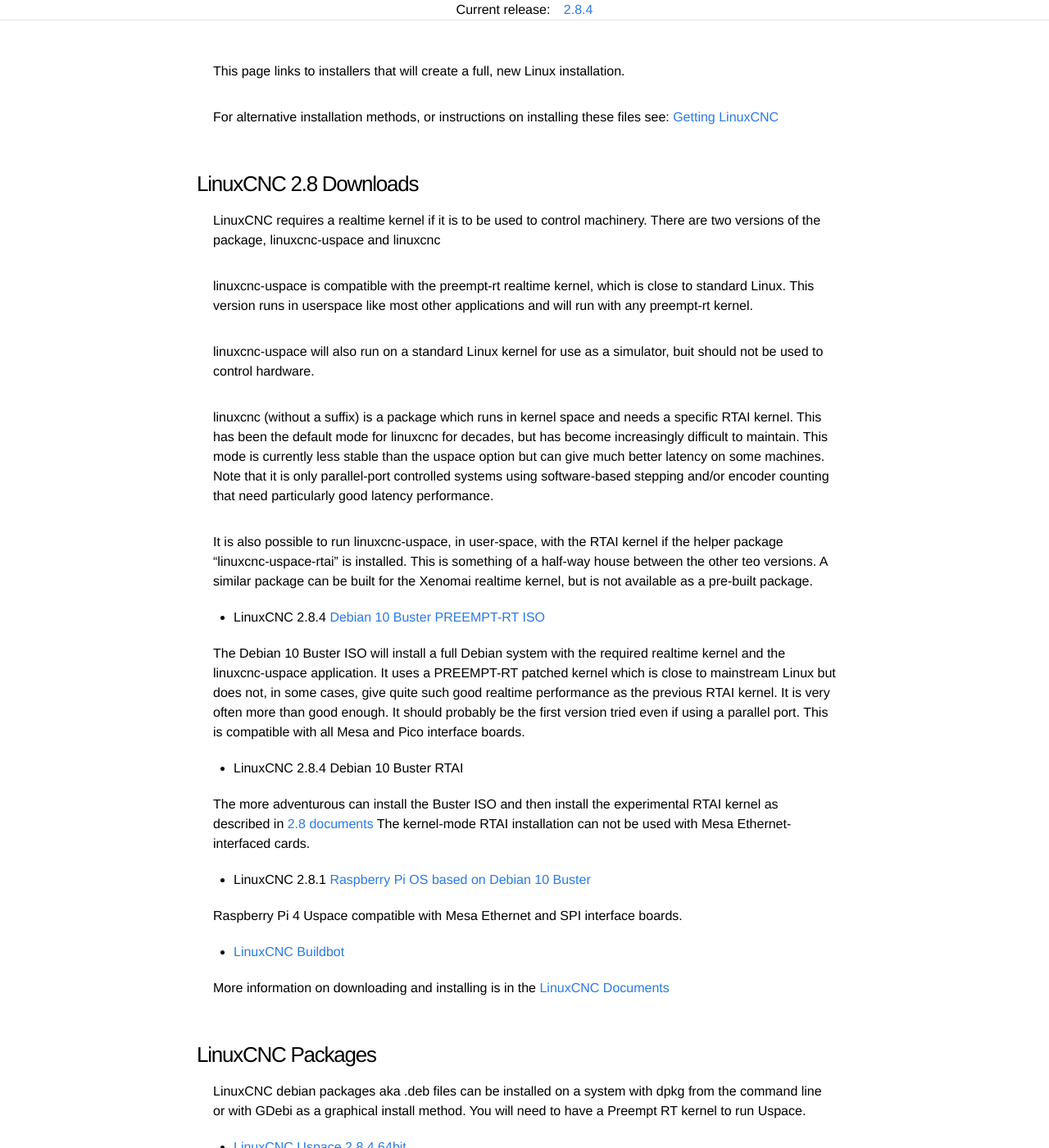
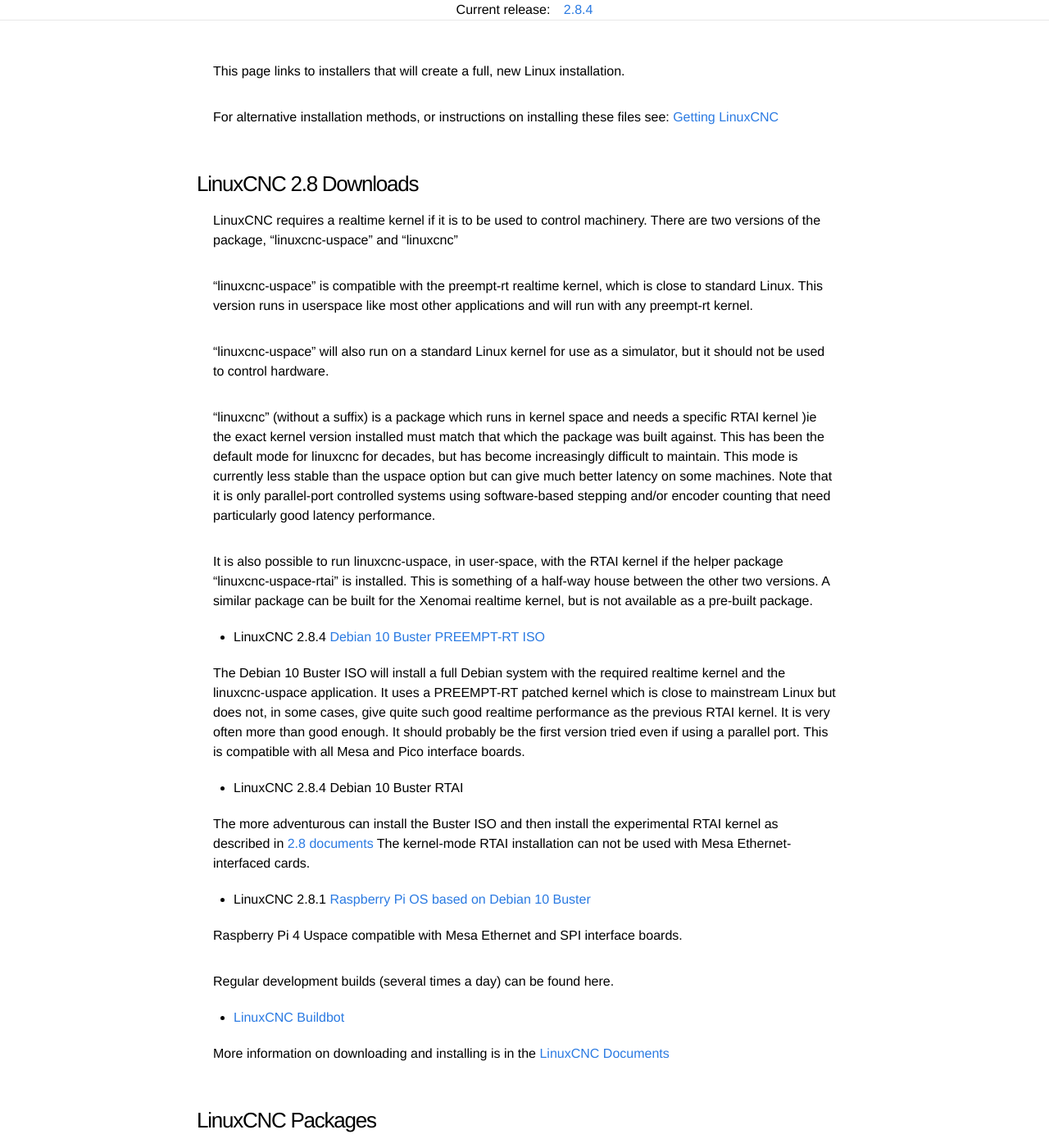
Before and after one commit to LinuxCNC/wlo, a Jekyll site: the page built from downloads/index.md, in a window 1280 px wide and 1400 px high, scrolled down 192 px. Shown: the whole window at 82% size. Built offline with Jekyll 4.4.1, drawn with Linux system fonts in a browser that asks for light colours; some of the changed text lies outside the part shown.

Commit message:
Fix typos

```diff
--- a/downloads/index.md
+++ b/downloads/index.md
@@ -17,26 +17,28 @@
 ## LinuxCNC 2.8 Downloads
 
 LinuxCNC requires a realtime kernel if it is to be used to control machinery.
-There are two versions of the package, linuxcnc-uspace and linuxcnc
+There are two versions of the package, "linuxcnc-uspace" and "linuxcnc"
 
-linuxcnc-uspace is compatible with the preempt-rt realtime kernel, which
+"linuxcnc-uspace" is compatible with the preempt-rt realtime kernel, which
 is close to standard Linux. This version runs in userspace like most
 other applications and will run with any preempt-rt kernel.
 
-linuxcnc-uspace will also run on a standard Linux kernel for use as a
-simulator, buit should not be used to control hardware.
+"linuxcnc-uspace" will also run on a standard Linux kernel for use as a
+simulator, but it should not be used to control hardware.
 
-linuxcnc (without a suffix) is a package which runs in kernel space and needs a specific
-RTAI kernel. This has been the default mode for linuxcnc for decades, but
-has become increasingly difficult to maintain. This mode is currently
-less stable than the uspace option but can give much better latency on
-some machines. Note that it is only parallel-port controlled systems using
-software-based stepping and/or encoder counting that need particularly
-good latency performance.
+"linuxcnc" (without a suffix) is a package which runs in kernel space
+and needs a specific RTAI kernel )ie the exact kernel version installed
+must match that which the package was built against. This has been the
+default mode for linuxcnc for decades, but has become increasingly
+difficult to maintain. This mode is currently less stable than the
+uspace option but can give much better latency on some machines. Note
+that it is only parallel-port controlled systems using software-based
+stepping and/or encoder counting that need particularly good latency
+performance.
 
 It is also possible to run linuxcnc-uspace, in user-space, with the RTAI
 kernel if the helper package "linuxcnc-uspace-rtai" is installed. This is
-something of a half-way house between the other teo versions. A similar
+something of a half-way house between the other two versions. A similar
 package can be built for the Xenomai realtime kernel, but is not available
 as a pre-built package.
 
@@ -64,7 +66,7 @@
 Raspberry Pi 4 Uspace compatible with Mesa Ethernet and SPI interface boards.
 
 
-
+Regular development builds (several times a day) can be found here.
 * [LinuxCNC Buildbot](http://buildbot.linuxcnc.org/)
 
 More information on downloading and installing is in the
@@ -75,12 +77,14 @@
 
 LinuxCNC debian packages aka .deb files can be installed on a system with dpkg
 from the command line or with GDebi as a graphical install method. You will need
-to have a Preempt RT kernel to run Uspace.
+to have a compatible realtime kernel to control machinery.
 
 * [LinuxCNC Uspace 2.8.4 64bit](https://www.linuxcnc.org/dists/buster/2.8-rtpreempt/binary-amd64/linuxcnc-uspace_2.8.4_amd64.deb)
 * [LinuxCNC Uspace 2.8.4 32bit](https://www.linuxcnc.org/dists/buster/2.8-rtpreempt/binary-i386/linuxcnc-uspace_2.8.4_i386.deb)
 * [LinuxCNC Uspace 2.8.4 armhf](https://www.linuxcnc.org/dists/buster/2.8-rtpreempt/binary-armhf/linuxcnc-uspace_2.8.4_armhf.deb)
 * LinuxCNC Docs [English](https://www.linuxcnc.org/dists/buster/2.8-rtpreempt/binary-amd64/linuxcnc-doc-en_2.8.4_all.deb) [Spanish](https://www.linuxcnc.org/dists/buster/2.8-rtpreempt/binary-amd64/linuxcnc-doc-es_2.8.4_all.deb) [French](https://www.linuxcnc.org/dists/buster/2.8-rtpreempt/binary-amd64/linuxcnc-doc-fr_2.8.4_all.deb) [Japanese (partial)](https://www.linuxcnc.org/dists/buster/2.8-rtpreempt/binary-amd64/linuxcnc-doc-ja_2.8.4_all.deb) [Chinese](https://www.linuxcnc.org/dists/buster/2.8-rtpreempt/binary-amd64/linuxcnc-doc-cn_2.8.4_all.deb)
 * [LinuxCNC Uspace 2.8.4 Dev](https://www.linuxcnc.org/dists/buster/2.8-rtpreempt/binary-amd64/linuxcnc-uspace-dev_2.8.4_amd64.deb)
-* [LinuxCNC RTAI 2.8.4](https://www.linuxcnc.org/dists/buster/2.8-rt/binary-amd64/linuxcnc_2.8.4_amd64.deb)
+
+* [RTAI Kernel 4.19.195](https://www.linuxcnc.org/dists/buster/base/binary-amd64/linux-image-4.19.195-rtai-amd64_4.19.195-rtai-amd64-5_amd64.deb)
+* [LinuxCNC RTAI 2.8.4 for kernel 4.9.195](https://www.linuxcnc.org/dists/buster/2.8-rt/binary-amd64/linuxcnc_2.8.4_amd64.deb)
 * [LinuxCNC uspace helper for RTAI kernel](https://www.linuxcnc.org/dists/buster/2.8-rtpreempt/binary-amd64/linuxcnc-uspace-rtai_2.8.4_amd64.deb)
```
